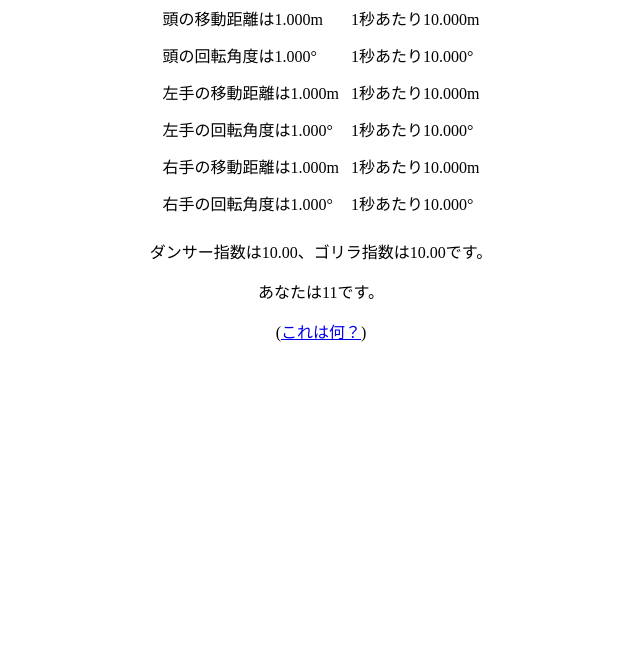
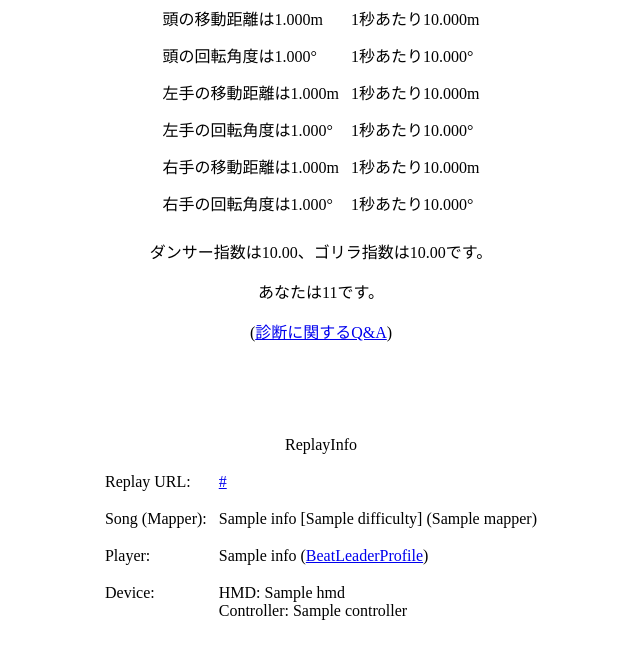
Before and after one commit to hbpgan/dancing-gorilla-analysis, a Django app: template templates/result.html in a window 1280 px wide. Shown: the part 90-749 px from the top of the page, without its empty margins (319-959 px from the left). Run offline with Django 4.2, Linux system fonts and the light colour scheme; the template is opened without the code that fills it: most values are stand-ins (such as "Sample title", 1, 10 or a date in 2020).

Commit message:
add songinfo, change some messages

```diff
--- a/templates/index.html
+++ b/templates/index.html
@@ -14,7 +14,7 @@
 <body>
     <h1 class="center">ダンシングジェダイ診断</h1>
     <p class="center">BeatLeaderのリプレイを読み込んで、頭と手の移動距離と回転角を算出するよ。ついでにあなたのプレイスタイルを診断します。</p>
-    <p class="center"><br>リプレイのURLを送信して1,2分ほどお待ちください。</p>
+    <p class="center"><br>リプレイのURLを送信して数分お待ちください。<br>(サーバーの処理能力的に4人以上同時にするとタイムアウトすることがあります。ダメそうならまた後でやってみてね)</p>
     <p class="center">リプレイのアイコンを右クリックして「リンクのアドレスをコピー」、またはリプレイ画面で右クリックして「Copy URL」からコピーできます。</p>
     <p class="center">例: <a href="https://replay.beatleader.xyz/?scoreId=4922306">https://replay.beatleader.xyz/?scoreId=4922306</a></p>
     <div style="text-align: center;">
@@ -24,7 +24,7 @@
        </form>
     </div>
     <footer>
-        <p><a href="https://github.com/hbpgan/dancing-gorilla-analysis/tree/main">Github</a>   <a href="{% url 'qa' %}">FAQ</a> </p>
+        <p><a href="https://github.com/hbpgan/dancing-gorilla-analysis/tree/main">Github</a></p>
     </footer>
 </body>
 </html>
--- a/templates/result.html
+++ b/templates/result.html
@@ -42,4 +42,29 @@
 </table>
 <p class="center">ダンサー指数は{{headbanging|floatformat:2}}、ゴリラ指数は{{gorilla|floatformat:2}}です。</p>
 <p class="center">あなたは{{dancer_rank}}{{gorilla_rank}}です。</p>
-<p class="center">(<a href="{% url 'qa' %}">これは何？</a>)</p>
+<p class="center">(<a href="{% url 'qa' %}">診断に関するQ&amp;A</a>)</p>
+<p> <br><br><br> </p>
+<table>
+	<tbody>
+		<tr>
+			<td colspan="2" class="center">ReplayInfo</td>
+		</tr>
+		<tr>
+			<td>Replay URL:</td>
+			<td><a href="{{webplayer_url}}"> {{webplayer_url}}</a></td>
+		</tr>
+		<tr>
+			<td>Song (Mapper):</td>
+			<td>{{m.info.songName}} [{{m.info.difficulty}}] ({{m.info.mapper}})</td>
+		</tr>
+		<tr>
+			<td>Player:</td>
+			<td>{{m.info.playerName}} (<a href="https://www.beatleader.xyz/u/{{m.info.playerId}}">BeatLeaderProfile</a>)</td>
+		</tr>
+		<tr>
+			<td>Device:</td>
+			<td>HMD: {{m.info.hmd}}
+<br>Controller: {{m.info.controller}}</td>
+		</tr>
+	</tbody>
+</table>
```
